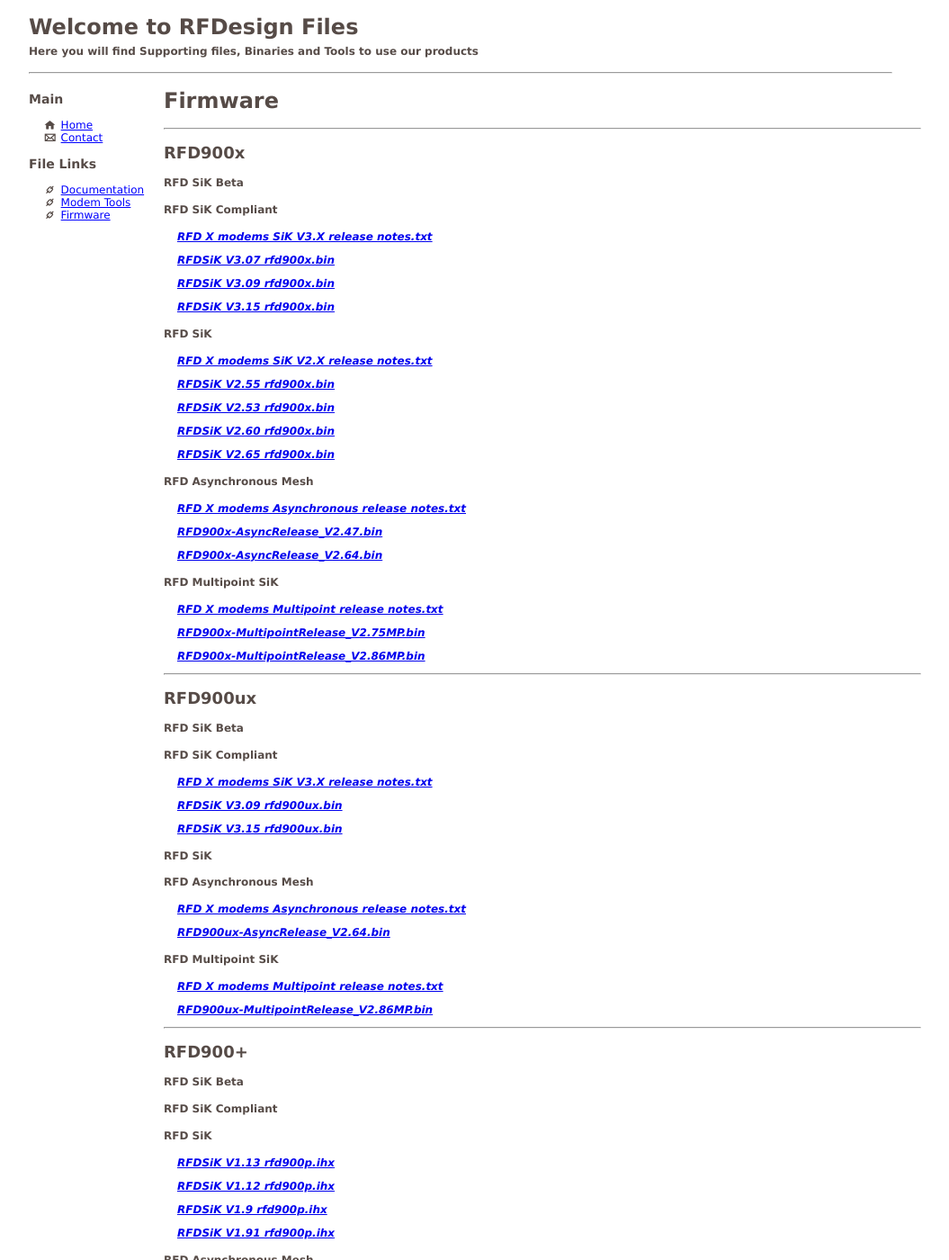
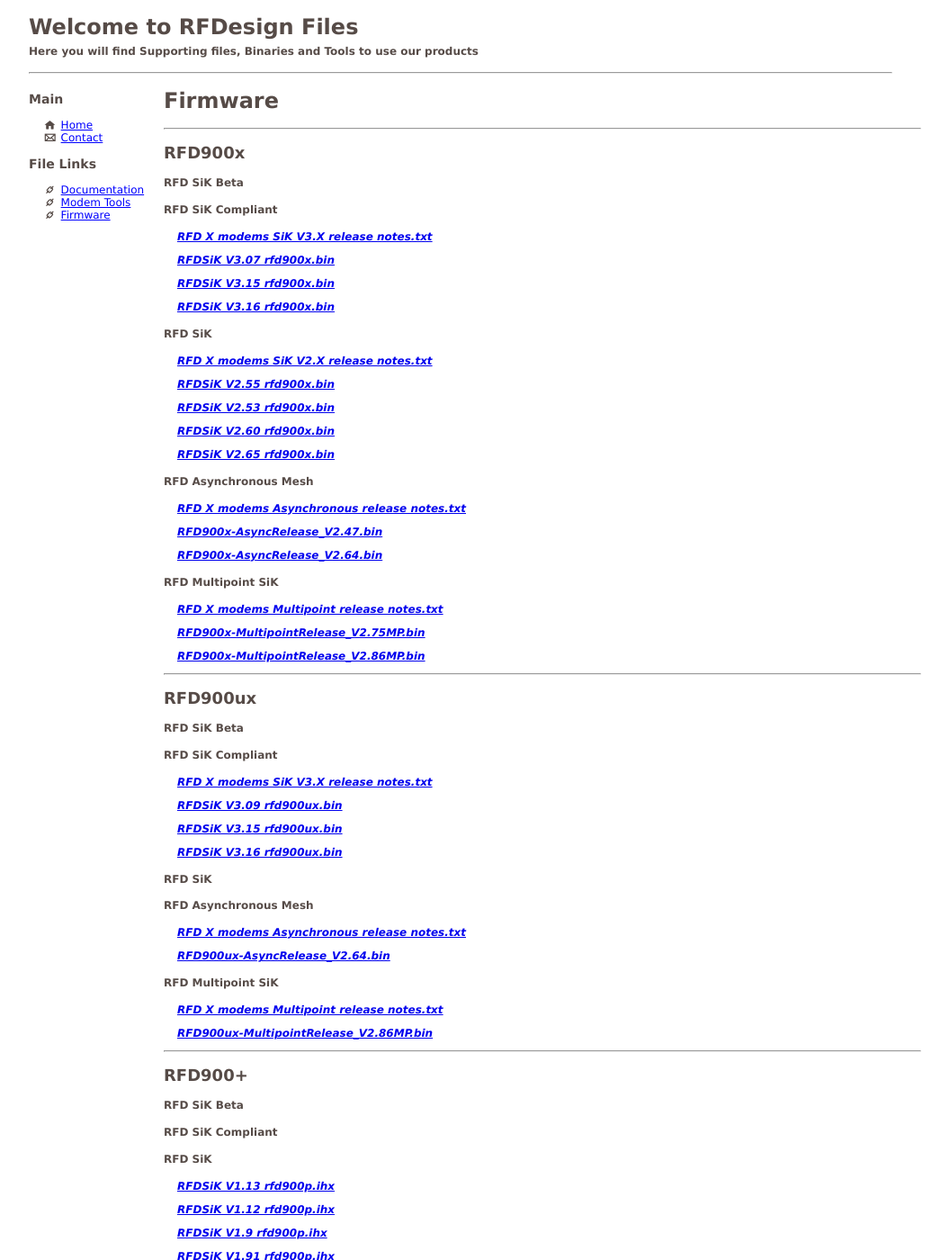
Before and after one commit to RFDesign/rfdesign.github.io, a Jekyll site: the page built from firmware.html, in a window 1280 px wide and 1400 px high. Shown: the whole window at 90% size, without its empty margins (26-1081 px from the left). Built offline with Jekyll 4.4.1, drawn with Linux system fonts in a browser that asks for light colours.

Commit message:
Update firmware.yml

```diff
--- a/_data/firmware.yml
+++ b/_data/firmware.yml
@@ -5,8 +5,8 @@
     SIKC:
         - file: RFD X modems SiK V3.X release notes.txt
         - file: RFDSiK V3.07 rfd900x.bin
-        - file: RFDSiK V3.09 rfd900x.bin
         - file: RFDSiK V3.15 rfd900x.bin
+        - file: RFDSiK V3.16 rfd900x.bin
     SIK:
     #    - file: RFD X modems SiK V3.X release notes.txt
     #    - file: RFDSiK V3.01 rfd900x.bin
@@ -32,6 +32,7 @@
         - file: RFD X modems SiK V3.X release notes.txt
         - file: RFDSiK V3.09 rfd900ux.bin
         - file: RFDSiK V3.15 rfd900ux.bin
+        - file: RFDSiK V3.16 rfd900ux.bin
     Async:
         - file: RFD X modems Asynchronous release notes.txt
         - file: RFD900ux-AsyncRelease_V2.64.bin
```
